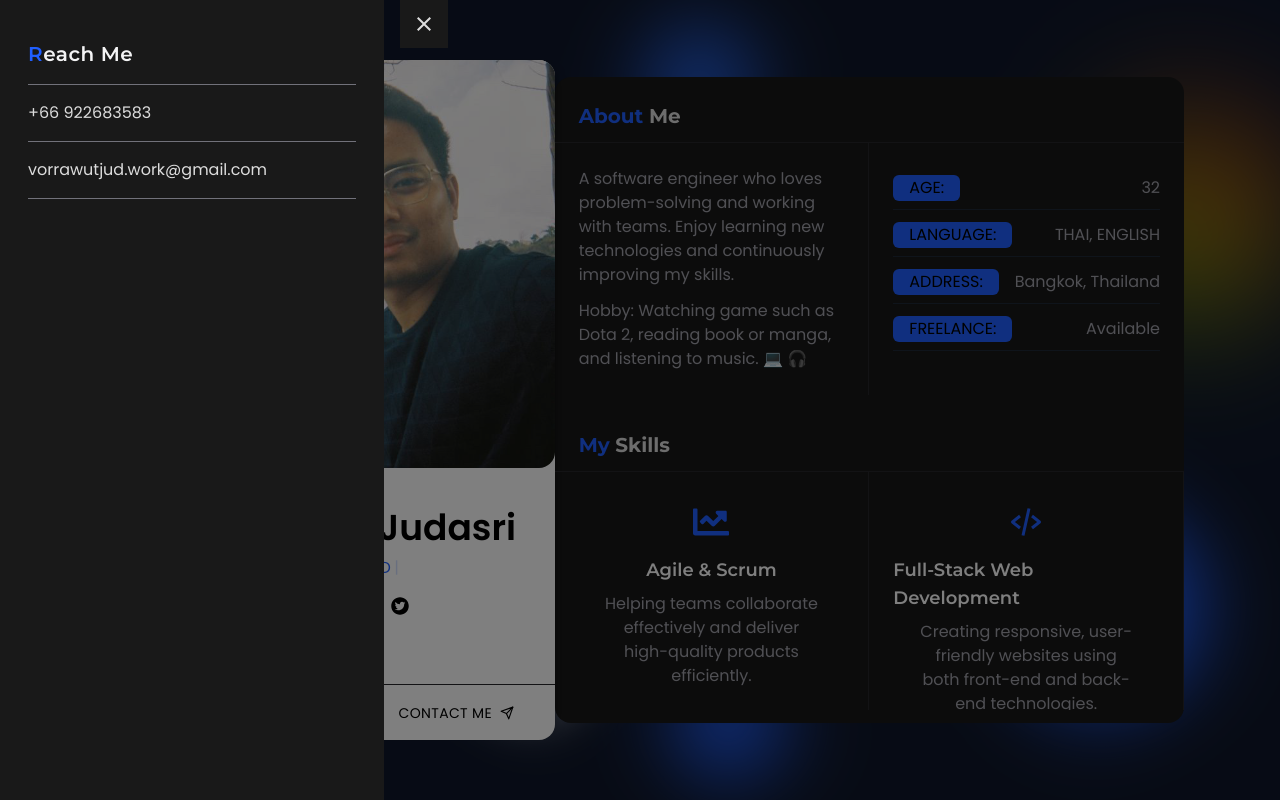
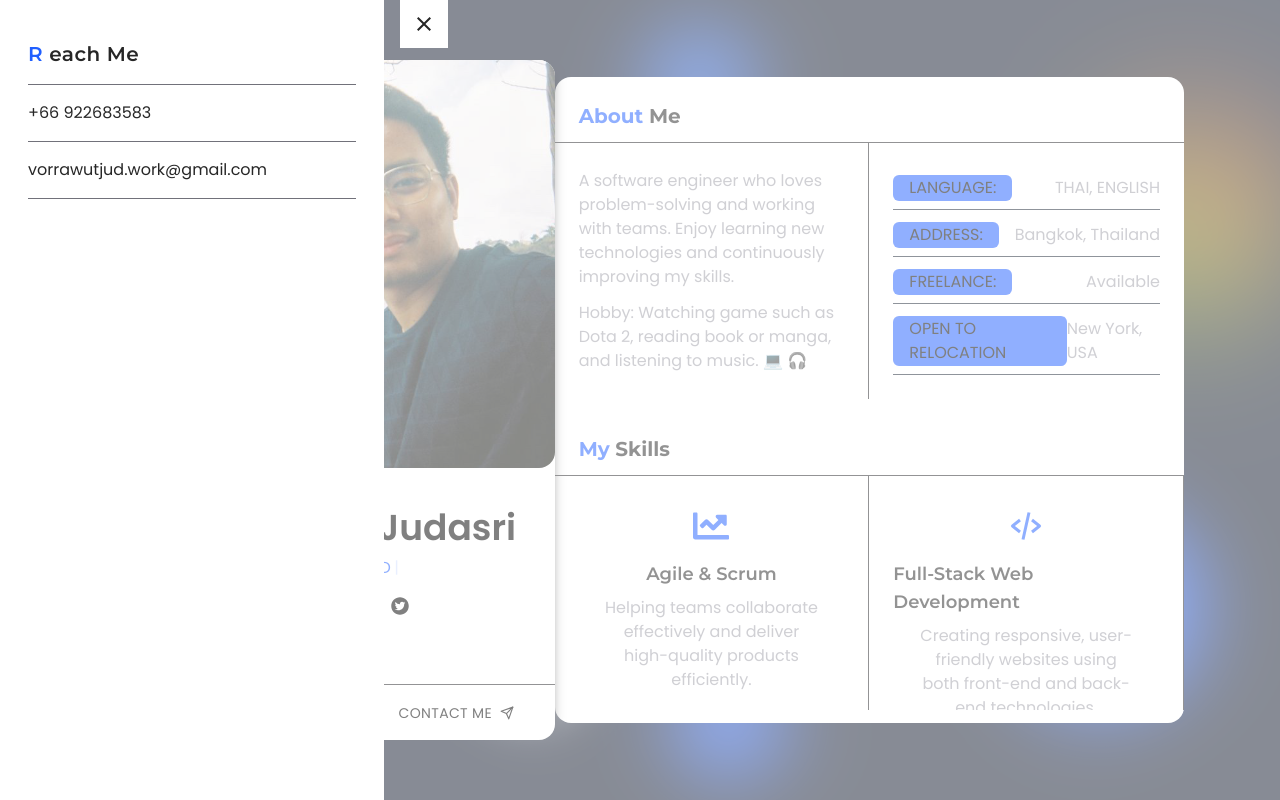
Before and after one commit to vorrawut/vorrawut.github.io, a React (Create React App) app: page / in a window 1280 px wide. Both pictures are taken after a click on the element 128 px from the left and 131 px from the top of the page. Built offline with nearby package versions, Linux system fonts and the light colour scheme.

Commit message:
Adjust the theme color

```diff
--- a/src/Home.js
+++ b/src/Home.js
@@ -16,6 +16,7 @@ import { FaEnvelope, FaUser } from 'react-icons/fa'
 import { MdOutlineClose } from 'react-icons/md'
 import Sidenav from './components/home/sidenav/Sidenav'
 import ThemeSwitch from './common/ThemeContext'
+import { useTheme } from './ThemeUtils'
 
 const Home = () => {
   // eslint-disable-next-line no-unused-vars
@@ -33,6 +34,7 @@ const Home = () => {
   // eslint-disable-next-line no-unused-vars
   const [sidenav, setSidenav] = useState(false)
   const ref = useRef()
+  const { getBG, getColorText, getNormalLightText, getBGHoverText } = useTheme()
 
   useEffect(() => {
     document.body.addEventListener('click', (e) => {
@@ -49,31 +51,35 @@ const Home = () => {
         {/* ======= Home Icon start */}
         <div
           onClick={() => setSidenav(true)}
-          className='w-full h-20 bg-bodyColor rounded-3xl flex justify-center items-center cursor-pointer group'
+          className={`w-full h-20 ${getBG} rounded-3xl flex justify-center items-center cursor-pointer group`}
         >
           <div className='flex flex-col gap-1.5 overflow-hidden'>
-            <span className='w-8 h-[2px] bg-textColor inline-block -translate-x-2 group-hover:translate-x-0 transition-transform duration-300 group-hover:bg-designColorLight'></span>
-            <span className='w-8 h-[2px] bg-textColor inline-block group-hover:bg-designColorLight duration-300'></span>
-            <span className='w-8 h-[2px] bg-textColor inline-block -translate-x-3.5 group-hover:translate-x-0 transition-transform duration-300 group-hover:bg-designColorLight'></span>
+            <span
+              className={`w-8 h-[2px] ${getBGHoverText} inline-block -translate-x-2 group-hover:translate-x-0 transition-transform duration-300`}
+            ></span>
+            <span className={`w-8 h-[2px] ${getBGHoverText} inline-block group-hover:bg-designColorLight duration-300`}></span>
+            <span
+              className={`w-8 h-[2px] ${getBGHoverText} inline-block -translate-x-3.5 group-hover:translate-x-0 transition-transform duration-300`}
+            ></span>
           </div>
         </div>
         {/* ======= Home Icon End */}
 
         {/* ============= Sidenav Start here ============= */}
         {sidenav && (
-          <div className='w-full h-screen fixed top-0 left-0 bg-black bg-opacity-50 z-50'>
+          <div className={`w-full h-screen fixed top-0 left-0 ${getBG} bg-opacity-50 z-50`}>
             <div className='w-96 h-full relative'>
               <motion.div
                 ref={ref}
                 initial={{ x: -500, opacity: 0 }}
                 animate={{ x: 0, opacity: 1 }}
                 transition={{ duration: 0.5 }}
-                className='w-full h-full bg-bodyColor overflow-y-scroll scrollbar-thin scrollbar-thumb-[#646464]'
+                className={`w-full h-full ${getBG} overflow-y-scroll scrollbar-thin scrollbar-thumb-[#646464]`}
               >
                 <Sidenav />
                 <span
                   onClick={() => setSidenav(false)}
-                  className='absolute top-0 -right-16 w-12 h-12 bg-bodyColor text-2xl text-textColor hover:text-designColorLight duration-300 cursor-pointer flex items-center justify-center z-50'
+                  className={`absolute top-0 -right-16 w-12 h-12 ${getBG} text-2xl ${getNormalLightText} hover:text-designColorLight duration-300 cursor-pointer flex items-center justify-center z-50`}
                 >
                   <MdOutlineClose />
                 </span>
@@ -84,7 +90,7 @@ const Home = () => {
 
         {/* ============= Sidenav End here =============== */}
         {/* ======= Other Icons Start */}
-        <div className='w-full h-80 bg-bodyColor rounded-3xl flex flex-col items-center justify-between py-6'>
+        <div className={`w-full h-80 ${getBG} rounded-3xl flex flex-col items-center justify-between py-6`}>
           {/*About Icon*/}
           <span
             onClick={() =>
@@ -92,16 +98,18 @@ const Home = () => {
             }
             className={`${
               about
-                ? 'text-designColorLight'
-                : 'w-full h-6 text-textColor text-xl flex items-center justify-center hover:text-designColorLight duration-300 cursor-pointer relative group'
-            } w-full h-6 text-xl flex items-center justify-center hover:text-designColorLight duration-300 cursor-pointer relative group`}
-            // className='w-full h-6 text-textColor text-xl flex items-center justify-center hover:text-designColorLight duration-300 cursor-pointer relative group'
+                ? getColorText
+                : `w-full h-6 ${getNormalLightText} text-xl flex items-center justify-center hover:${getColorText} duration-300 cursor-pointer relative group`
+            } w-full h-6 text-xl flex items-center justify-center hover:${getColorText} duration-300 cursor-pointer relative group`}
           >
-            <FaUser />
-            <span className='text-black font-medium text-xs uppercase bg-designColorLight px-4 py-[1px] rounded-xl absolute left-0 translate-x-8 group-hover:translate-x-12 opacity-0 group-hover:opacity-100 transition-all duration-300 z-20'>
+            <FaUser className={`${about ? getColorText : getNormalLightText}`} />
+            <span
+              className={`${getNormalLightText} font-medium text-xs uppercase ${getBG} px-4 py-[1px] rounded-xl absolute left-0 translate-x-8 group-hover:translate-x-12 opacity-0 group-hover:opacity-100 transition-all duration-300 z-20`}
+            >
               About
             </span>
           </span>
+
           {/* Education Icon */}
           <span
             onClick={() =>
@@ -109,11 +117,11 @@ const Home = () => {
             }
             className={`${
               education
-                ? 'text-designColorLight'
+                ? getColorText
                 : 'w-full h-6 text-textColor text-xl flex items-center justify-center hover:text-designColorLight duration-300 cursor-pointer relative group'
             } w-full h-6 text-xl flex items-center justify-center hover:text-designColorLight duration-300 cursor-pointer relative group`}
           >
-            <IoIosPaper />
+            <IoIosPaper className={`${education ? getColorText : getNormalLightText}`} />
             <span className='text-black font-medium text-xs uppercase bg-designColorLight px-4 py-[1px] rounded-xl absolute left-0 translate-x-8 group-hover:translate-x-12 opacity-0 group-hover:opacity-100 transition-all duration-300 z-20'>
               Education
             </span>
@@ -126,12 +134,14 @@ const Home = () => {
             }
             className={`${
               workExperience
-                ? 'text-designColorLight'
+                ? getColorText
                 : 'w-full h-6 text-textColor text-xl flex items-center justify-center hover:text-designColorLight duration-300 cursor-pointer relative group'
             } w-full h-6 text-xl flex items-center justify-center hover:text-designColorLight duration-300 cursor-pointer relative group`}
           >
-            <BiCodeAlt />
-            <span className='text-black font-medium text-xs uppercase bg-designColorLight px-4 py-[1px] rounded-xl absolute left-0 translate-x-8 group-hover:translate-x-12 opacity-0 group-hover:opacity-100 transition-all duration-300 z-20'>
+            <BiCodeAlt className={`${workExperience ? getColorText : getNormalLightText}`} />
+            <span
+              className={`${getNormalLightText} font-medium text-xs uppercase bg-designColorLight px-4 py-[1px] rounded-xl absolute left-0 translate-x-8 group-hover:translate-x-12 opacity-0 group-hover:opacity-100 transition-all duration-300 z-20`}
+            >
               Work Experience
             </span>
           </span>
@@ -178,11 +188,11 @@ const Home = () => {
             }
             className={`${
               contact
-                ? 'text-designColorLight'
+                ? getColorText
                 : 'w-full h-6 text-textColor text-xl flex items-center justify-center hover:text-designColorLight duration-300 cursor-pointer relative group'
             } w-full h-6 text-xl flex items-center justify-center hover:text-designColorLight duration-300 cursor-pointer relative group`}
           >
-            <FaEnvelope />
+            <FaEnvelope className={`${contact ? getColorText : getNormalLightText}`} />
             <span className='text-black font-medium text-xs uppercase bg-designColorLight px-4 py-[1px] rounded-xl absolute left-0 translate-x-8 group-hover:translate-x-12 opacity-0 group-hover:opacity-100 transition-all duration-300 z-20'>
               Contact
             </span>
@@ -202,7 +212,7 @@ const Home = () => {
         {/* ======================== Home Left Start here ============================ */}
         <Left />
         {/* ======================== Home Left End here ============================== */}
-        <div className='w-full lgl:w-8/12 h-[95%] bg-bodyColor rounded-2xl flex justify-center items-center'>
+        <div className={`w-full lgl:w-8/12 h-[95%] ${getBG} rounded-2xl flex justify-center items-center`}>
           {/* ======================== Smaller device content Start ======================== */}
           <div className='w-full h-full lgl:hidden bg-transparent rounded-2xl flex flex-col gap-6'>
             <About />
--- a/src/ThemeUtils.js
+++ b/src/ThemeUtils.js
@@ -4,17 +4,26 @@ export const useTheme = () => {
   const [theme] = useLocalStorage('theme', 'light')
   const isLight = theme === 'light'
 
-  const getBGWithNormalText = () => {
-    return `${isLight ? 'bg-white text-black' : 'bg-bodyColor text-white'}`
+  const getBGWithNormalText = `${isLight ? 'bg-white text-black' : 'bg-bodyColor text-white'}`
+  const getBGWithColorText = `${isLight ? 'bg-white text-designColorLight' : 'bg-bodyColor text-designColorDark'}`
+  const getBG = `${isLight ? 'bg-white' : 'bg-bodyColor'}`
+  const getBGHoverText = `${isLight ? 'bg-designColorLight group-hover:bg-designColorDark' : 'bg-designColorDark group-hover:bg-designColorLight'}`
+
+  const getColorText = `${isLight ? 'text-designColorLight' : 'text-designColorDark'}`
+  const getH1ColorText = `${isLight ? 'text-textColorDark' : 'text-gray-200'}`
+  const getSubTitleColorText = `${isLight ? 'text-textColorDark' : 'text-textColor'}`
+  const getNormalLightText = `${isLight ? 'text-textColorDark' : 'text-textColor'}`
+
+  return {
+    theme,
+    isLight,
+    getBGWithNormalText,
+    getBGWithColorText,
+    getColorText,
+    getSubTitleColorText,
+    getH1ColorText,
+    getBG,
+    getNormalLightText,
+    getBGHoverText
   }
-
-  const getBGWithColorText = () => {
-    return `${isLight ? 'bg-white text-designColorLight' : 'bg-bodyColor text-designColorDark'}`
-  }
-
-  const getColorText = () => {
-    return `${isLight ? 'text-designColorLight' : 'text-designColorDark'}`
-  }
-
-  return { theme, isLight, getBGWithNormalText, getBGWithColorText, getColorText }
 }
--- a/src/components/about/AboutMe.js
+++ b/src/components/about/AboutMe.js
@@ -15,10 +15,6 @@ const AboutMe = () => {
       <div className='w-full md:w-1/2 p-6'>
         <ul className='flex flex-col gap-1'>
           <li className='aboutRightLi'>
-            <span className='aboutRightLiSpan'>Age:</span>
-            32
-          </li>
-          <li className='aboutRightLi'>
             <span className='aboutRightLiSpan'>Language:</span>
             THAI, ENGLISH
           </li>
@@ -30,6 +26,10 @@ const AboutMe = () => {
             <span className='aboutRightLiSpan'>Freelance:</span>
             Available
           </li>
+          <li className='aboutRightLi'>
+            <span className='aboutRightLiSpan'>Open To Relocation</span>
+            New York, USA
+          </li>
         </ul>
       </div>
     </div>
--- a/src/components/about/SkillsCard.js
+++ b/src/components/about/SkillsCard.js
@@ -1,10 +1,13 @@
 import React from 'react'
+import { useTheme } from '../../ThemeUtils'
 
 const SkillsCard = ({ icons, title, subTitle }) => {
+  const { getNormalLightText } = useTheme()
+
   return (
     <div className='py-8 px-6 flex flex-col items-center gap-2 borderRight borderBottom'>
       <span className='text-4xl text-designColorLight mb-2'>{icons}</span>
-      <h2 className='font-titleFont text-lg font-semibold'>{title}</h2>
+      <h2 className={`${getNormalLightText} font-titleFont text-lg font-semibold`}>{title}</h2>
       <p className='text-base text-center text-zinc-400 px-6'>{subTitle}</p>
     </div>
   )
--- a/src/components/home/Left.js
+++ b/src/components/home/Left.js
@@ -24,14 +24,14 @@ const Left = () => {
   })
 
   return (
-    <div className={`w-full lgl:w-5/12 h-full ${getBGWithNormalText()} rounded-2xl shadow-testShwdow z-10`}>
+    <div className={`w-full lgl:w-5/12 h-full ${getBGWithNormalText} rounded-2xl shadow-testShwdow z-10`}>
       <div className='w-full h-3/5'>
         <img className='w-full h-full object-cover rounded-2xl' src={bannerImage} loading='priority' alt='bannerImage' />
       </div>
       <div className='w-full h-2/5 flex flex-col justify-between border-t-0 rounded-bl-xl rounded-br-xl'>
         <div className='flex flex-col items-center gap-2 py-10'>
-          <h1 className={`${getBGWithNormalText()} text-4xl font-semibold`}>Vorrawut Judasri</h1>
-          <p className={`${getBGWithColorText()} text-base tracking-wide`}>
+          <h1 className={`${getBGWithNormalText} text-4xl font-semibold`}>Vorrawut Judasri</h1>
+          <p className={`${getBGWithColorText} text-base tracking-wide`}>
             {text}
             <Cursor cursorBlinking='false' cursorStyle='|' />
           </p>
--- a/src/components/home/Title.js
+++ b/src/components/home/Title.js
@@ -2,11 +2,12 @@ import React from 'react'
 import { useTheme } from '../../ThemeUtils'
 
 const Title = ({ title, subTitle }) => {
-  const { getColorText } = useTheme()
+  const { getColorText, getSubTitleColorText } = useTheme()
 
   return (
     <h1 className='font-titleFont font-bold text-xl capitalize text-textColor relative z-10 px-6 py-3 border-b-[1px] border-b-zinc-800 group'>
-      <span className={`${getColorText()}`}>{title}</span> {subTitle}
+      <span className={`${getColorText}`}>{title} </span>
+      <span className={`${getSubTitleColorText}`}>{subTitle}</span>
       <span className='w-8 h-8 bg-gradient-to-t from-designColor to-gray-600 inline-block rounded-full absolute left-2 top-3 opacity-10 -z-10 translate-x-0 group-hover:translate-x-24 transition-transform duration-500'></span>
     </h1>
   )
--- a/src/components/home/sidenav/Sidenav.js
+++ b/src/components/home/sidenav/Sidenav.js
@@ -1,7 +1,9 @@
 import React from 'react'
 import SidenavTitle from './SidenavTitle'
+import { useTheme } from '../../../ThemeUtils'
 
 const Sidenav = () => {
+  const { getNormalLightText } = useTheme()
   return (
     <div className='px-7 py-4'>
       {/*<SidenavTitle title='M' subTitle='enu' />*/}
@@ -27,8 +29,8 @@ const Sidenav = () => {
       {/*</ul>*/}
       <SidenavTitle title='R' subTitle='each Me' />
       <ul>
-        <li className='sidenavLi'>+66 922683583</li>
-        <li className='sidenavLi'>vorrawutjud.work@gmail.com</li>
+        <li className={`sidenavLi ${getNormalLightText}`}>+66 922683583</li>
+        <li className={`sidenavLi ${getNormalLightText}`}>vorrawutjud.work@gmail.com</li>
       </ul>
     </div>
   )
--- a/src/components/home/sidenav/SidenavTitle.js
+++ b/src/components/home/sidenav/SidenavTitle.js
@@ -1,10 +1,12 @@
 import React from 'react'
+import { useTheme } from '../../../ThemeUtils'
 
 const SidenavTitle = ({ title, subTitle }) => {
+  const { getColorText, getSubTitleColorText } = useTheme()
   return (
     <h1 className='font-titleFont text-xl font-semibold text-zinc-100 tracking-wide relative pb-4 mt-6 border-b-[1px] border-b-zinc-500'>
-      <span className='text-designColorLight'>{title}</span>
-      {subTitle}
+      <span className={`${getColorText}`}>{title}</span>
+      <span className={`${getSubTitleColorText}`}> {subTitle}</span>
       <span className='w-8 h-8 bg-gradient-to-t from-designColor to-gray-600 inline-block rounded-full absolute -left-3 top-0 opacity-10 -z-10'></span>
     </h1>
   )
--- a/src/components/resume/education/EducationCard.js
+++ b/src/components/resume/education/EducationCard.js
@@ -1,7 +1,10 @@
 import React from 'react'
 import { FaLink } from 'react-icons/fa'
+import { useTheme } from '../../../ThemeUtils'
 
 const EducationCard = ({ badge, title, subTitle, des, url }) => {
+  const { getH1ColorText } = useTheme()
+
   return (
     <div className='w-full py-6 flex flex-col gap-2.5 border-b-[1px] border-b-zinc-800'>
       {badge === '' ? (
@@ -9,7 +12,7 @@ const EducationCard = ({ badge, title, subTitle, des, url }) => {
       ) : (
         <h6 className='w-24 text-center text-sm py-[1px] text-[#999] border-[1px] border-zinc-600 rounded-sm'>{badge}</h6>
       )}
-      <h2 className='text-lg font-titleFont text-gray-200 font-medium'>{title}</h2>
+      <h2 className={`text-lg font-titleFont ${getH1ColorText} font-medium`}>{title}</h2>
 
       {subTitle && <p className='text-sm text-[#999] -mt-2'>{subTitle}</p>}
 
--- a/src/components/resume/work/WorkCard.js
+++ b/src/components/resume/work/WorkCard.js
@@ -1,12 +1,14 @@
 import React from 'react'
 import { FaLink } from 'react-icons/fa'
+import { useTheme } from '../../../ThemeUtils'
 
 const WorkCard = ({ badge, title, subTitle, des, url }) => {
+  const { getH1ColorText } = useTheme()
   return (
     <div className='w-full py-6 flex flex-col gap-2.5 border-b-[1px] border-b-zinc-800'>
       <h6 className='w-48 text-center text-sm py-[1px] text-[#999] border-[1px] border-zinc-600 rounded-sm'>{badge}</h6>
 
-      <h2 className='text-lg font-titleFont text-gray-200 font-medium'>{title}</h2>
+      <h2 className={`text-lg font-titleFont ${getH1ColorText} font-medium`}>{title}</h2>
 
       {subTitle && <p className='text-sm text-[#999] -mt-2'>{subTitle}</p>}
 
--- a/tailwind.config.js
+++ b/tailwind.config.js
@@ -20,6 +20,7 @@ module.exports = {
       colors: {
         bodyColor: '#191919',
         textColor: 'rgba(255, 255, 255, 0.85)',
+        textColorDark: 'rgba(0, 0, 0, 0.85)',
         bgLight: '#ffffff',
         bgDark: '#000000',
         designColorLight: '#205fff',
```
